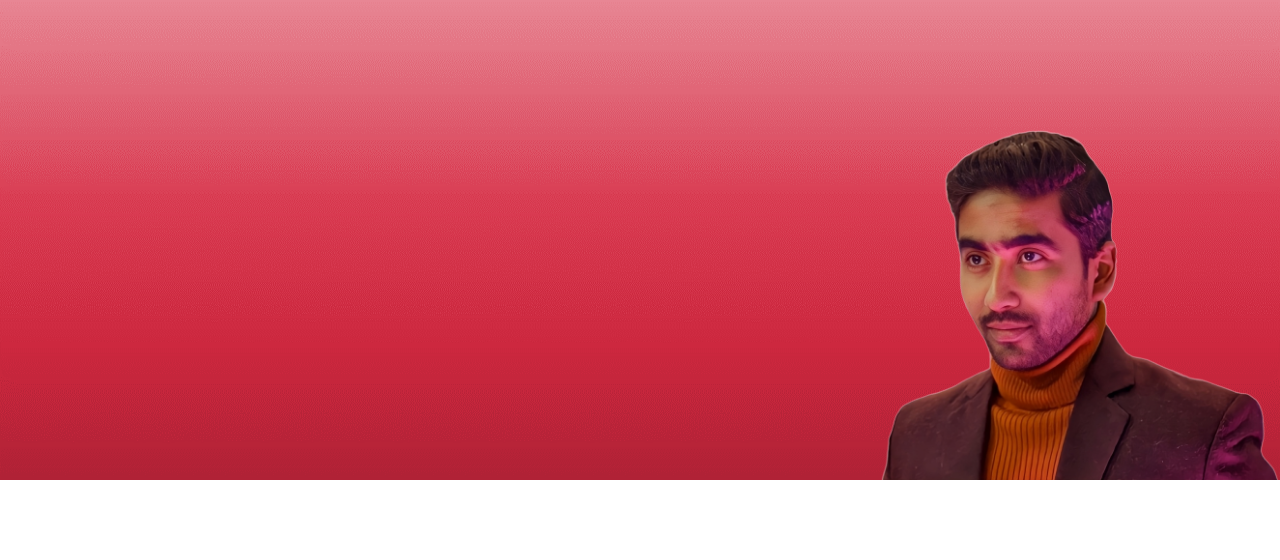
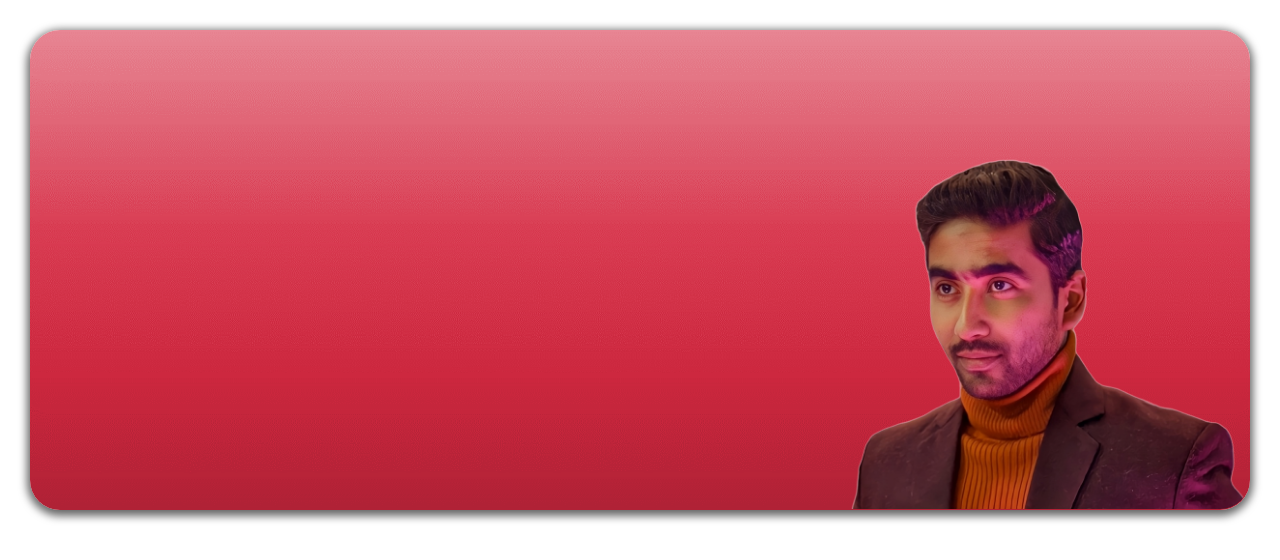
Before and after one commit to Mr00Magician/Portfolio-Website, a React (Create React App) app in the folder client/: page / in a window 1280 px wide. Shown: the top 560 px of the page. Built offline with nearby package versions, Linux system fonts and the light colour scheme.

Commit message:
style: Make `hero` component pop out
- Add shadow to `hero` component to give it a 3D effect and make it pop
out.
- Make borders curved instead of reactangular

```diff
--- a/client/src/components/Hero.css
+++ b/client/src/components/Hero.css
@@ -1,7 +1,9 @@
 .hero {
+    box-shadow: 0px 3px 8px 3px rgba(0, 0, 0, 0.6);
     height: 60vh;
+    margin: 30px;
     position: relative;
-    width: 100vw;
+    max-width: 100vw;
 }
 
 .hero-background {
@@ -11,9 +13,14 @@
     z-index: 2;
 }
 
+.hero, .hero-background {
+    border-radius: 30px;
+}
+
 .portfolio-img {
     background: none;
-    bottom: 0px;
+    border-bottom-right-radius: 30px;
+    bottom: 1px;
     height: 350px;
     position: absolute;
     right: 0px;
```
